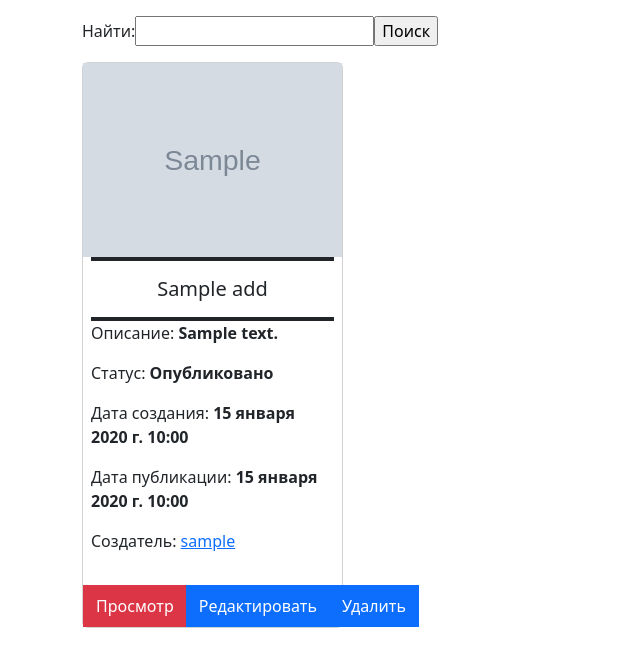
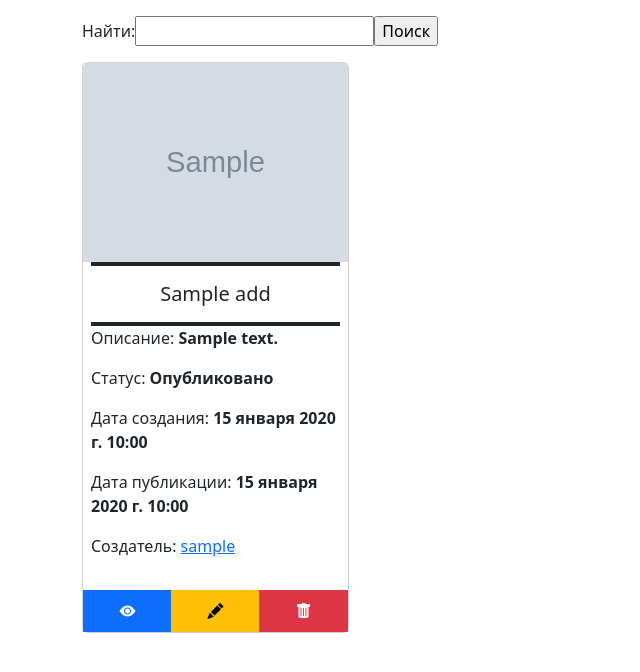
Before and after one commit to stanislavdogai/exam_last, a Django app: page / in a window 1280 px wide. Shown: the part 56-728 px from the top of the page, without its empty margins (0-640 px from the left). Run offline with Django 4.2, Linux system fonts and the light colour scheme; a user stored in the database is signed in; tables that the repository leaves empty hold one stand-in row (values such as "Sample post"); grey boxes marked "Sample" are stand-in pictures.

Commit message:
Внесены корректировки по фронту

```diff
--- a/source/webapp/templates/adds/detail.html
+++ b/source/webapp/templates/adds/detail.html
@@ -17,10 +17,10 @@
             </div>
             <div class="btn-group w-100" role="group" aria-label="Basic example">
                 {% if perms.webapp.change_ad or user.profile == ad.author %}
-                    <a href="{% url 'webapp:adds_update' ad.id %}" class="btn btn-primary rounded-0 py-2 bot-buttons-style">Редактировать</a>
+                    <a href="{% url 'webapp:adds_update' ad.id %}" class="btn btn-warning rounded-0 py-2 bot-buttons-style"><i class="bi bi-pencil-fill"></i></a>
                 {% endif %}
                 {% if perms.webapp.delete_ad or user.profile == ad.author %}
-                    <a href="{% url 'webapp:adds_delete' ad.id %}" class="btn btn-primary rounded-0 py-2 bot-buttons-style">Удалить</a>
+                    <a href="{% url 'webapp:adds_delete' ad.id %}" class="btn btn-danger rounded-0 py-2 bot-buttons-style"><i class="bi bi-trash-fill"></i></a>
                 {% endif %}
             </div>
         </div>
--- a/source/webapp/templates/adds/list_moderated.html
+++ b/source/webapp/templates/adds/list_moderated.html
@@ -6,7 +6,7 @@
     {% endif %}
 
     {% if adds %}
-    <div class="row row-cols-1 row-cols-sm-2 row-cols-md-3 row-cols-lg-4 mt-5">
+    <div class="row row-cols-1 row-cols-sm-2 row-cols-md-3 row-cols-lg-4 mt-5 g-3">
         {% for ad in adds %}
             <div class="col">
                  <div class="card h-100">
@@ -22,7 +22,7 @@
                         <p>Создатель: <a href="{% url 'accounts:user' ad.author.id %}">{{ ad.author }}</a></p>
                     </div>
                     <div class="btn-group w-100" role="group" aria-label="Basic example">
-                        <a href="{% url 'webapp:adds_detail_moderated' ad.id %}" class="btn btn-danger rounded-0 py-2 bot-buttons-style">Просмотр</a>
+                        <a href="{% url 'webapp:adds_detail_moderated' ad.id %}" class="btn btn-primary rounded-0 py-2 bot-buttons-style"><i class="bi bi-eye-fill"></i></a>
                     </div>
                 </div>
             </div>
--- a/source/webapp/templates/base.html
+++ b/source/webapp/templates/base.html
@@ -8,6 +8,7 @@
         <meta http-equiv="X-UA-Compatible" content="ie=edge">
         <title>Document</title>
         <link href="https://cdn.jsdelivr.net/npm/bootstrap@5.2.0-beta1/dist/css/bootstrap.min.css" rel="stylesheet" integrity="sha384-0evHe/X+R7YkIZDRvuzKMRqM+OrBnVFBL6DOitfPri4tjfHxaWutUpFmBp4vmVor" crossorigin="anonymous">
+        <link rel="stylesheet" href="https://cdn.jsdelivr.net/npm/bootstrap-icons@1.8.3/font/bootstrap-icons.css">
         <link rel="stylesheet" href="{% static 'css/style.css' %}">
     </head>
 <body>
--- a/source/webapp/templates/partial/adds_list.html
+++ b/source/webapp/templates/partial/adds_list.html
@@ -3,7 +3,7 @@
     {% endif %}
 
     {% if adds %}
-    <div class="row row-cols-1 row-cols-sm-2 row-cols-md-3 row-cols-lg-4">
+    <div class="row row-cols-1 row-cols-sm-2 row-cols-md-3 row-cols-lg-4 g-3">
         {% for ad in adds %}
             <div class="col">
                  <div class="card h-100">
@@ -19,12 +19,12 @@
                         <p>Создатель: <a href="{% url 'accounts:user' ad.author.id %}">{{ ad.author }}</a></p>
                     </div>
                     <div class="btn-group w-100" role="group" aria-label="Basic example">
-                        <a href="{% url 'webapp:adds_detail' ad.id %}" class="btn btn-danger rounded-0 py-2 bot-buttons-style">Просмотр</a>
+                        <a href="{% url 'webapp:adds_detail' ad.id %}" class="btn btn-primary rounded-0 py-2 bot-buttons-style"><i class="bi bi-eye-fill"></i></a>
                         {% if perms.webapp.change_ad or user.profile == ad.author %}
-                            <a href="{% url 'webapp:adds_update' ad.id %}" class="btn btn-primary rounded-0 py-2 bot-buttons-style">Редактировать</a>
+                            <a href="{% url 'webapp:adds_update' ad.id %}" class="btn btn-warning rounded-0 py-2 bot-buttons-style"><i class="bi bi-pencil-fill"></i></a>
                         {% endif %}
                         {% if perms.webapp.delete_ad or user.profile == ad.author %}
-                            <a href="{% url 'webapp:adds_delete' ad.id %}" class="btn btn-primary rounded-0 py-2 bot-buttons-style">Удалить</a>
+                            <a href="{% url 'webapp:adds_delete' ad.id %}" class="btn btn-danger rounded-0 py-2 bot-buttons-style"><i class="bi bi-trash-fill"></i></a>
                         {% endif %}
                     </div>
                 </div>
--- a/source/webapp/views.py
+++ b/source/webapp/views.py
@@ -14,7 +14,7 @@ class ListAdds(ListView):
     model = Ad
     context_object_name = "adds"
     template_name = "adds/list.html"
-    paginate_by = 10
+    paginate_by = 4
     paginate_orphans = 0
     ordering = '-public_at'
 
```
